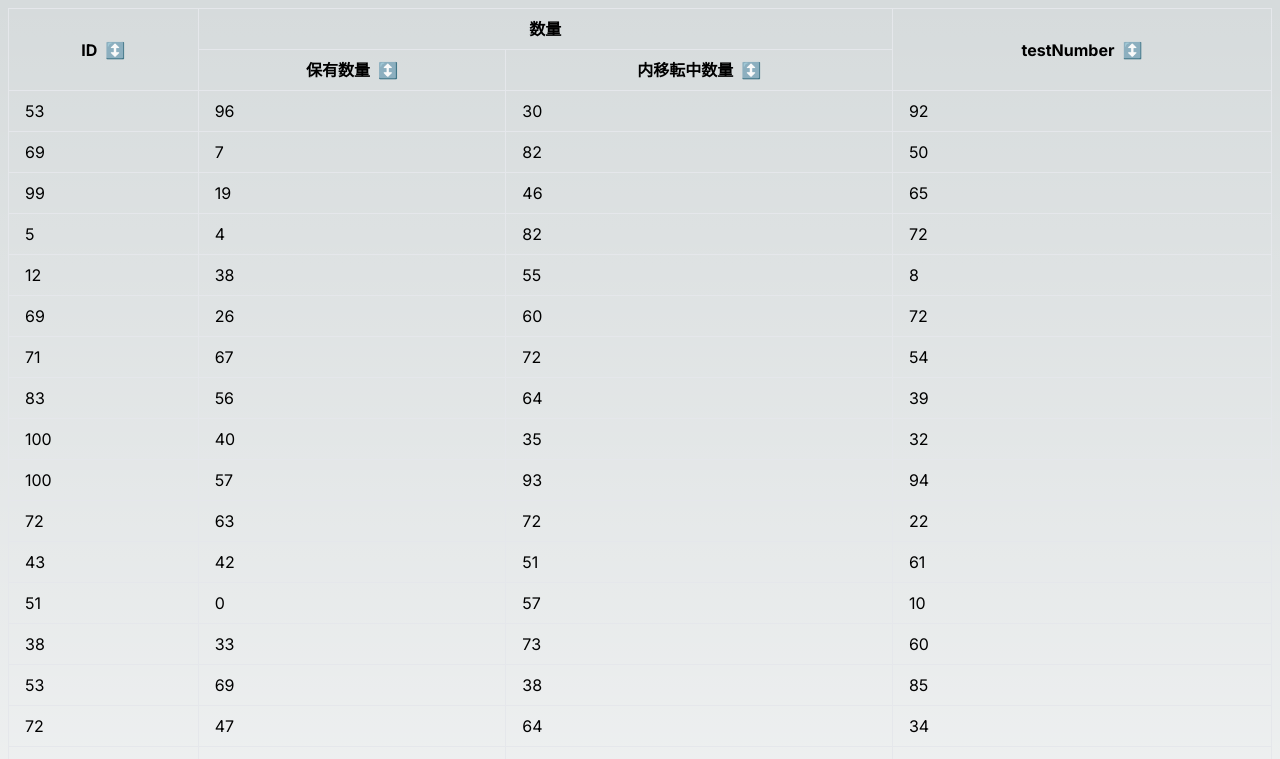
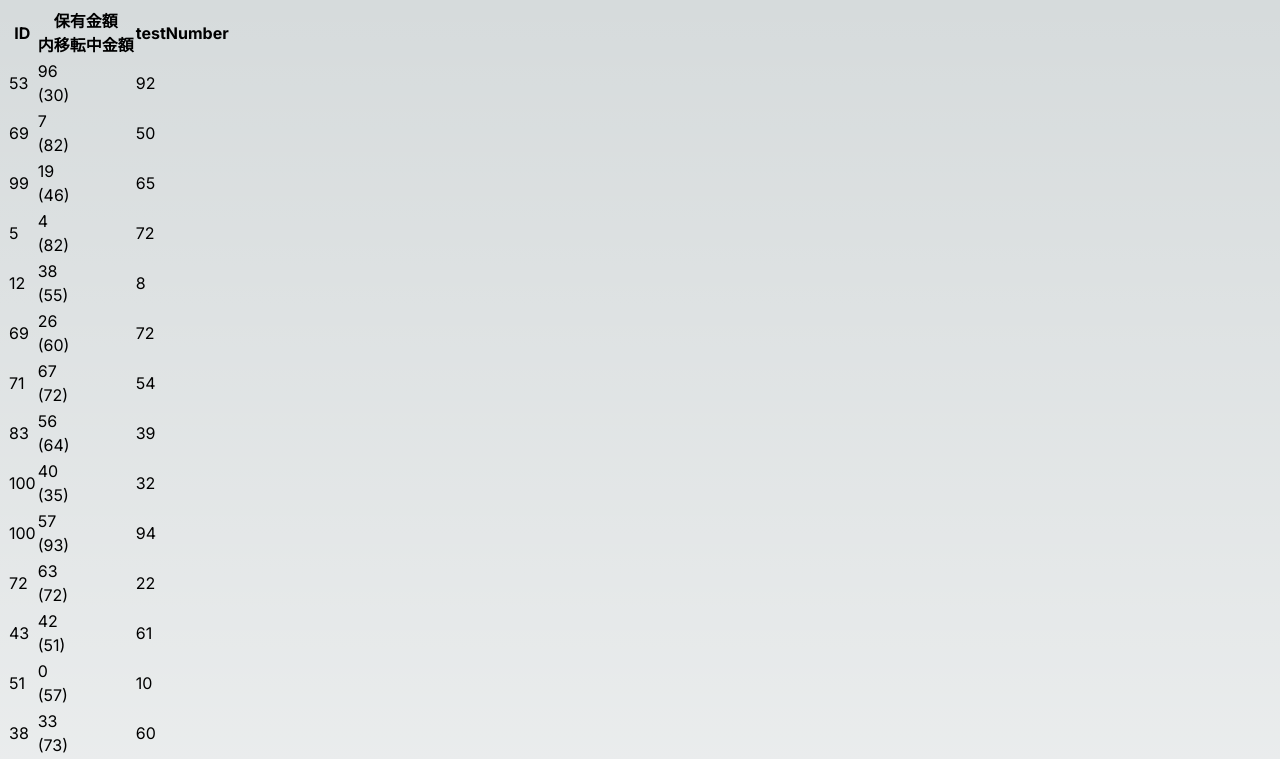
Before and after one commit to sinsinpurin/tanstacktable-test, a Next.js app: page / in a window 1280 px wide. Shown: the top 759 px of the page. Built offline with nearby package versions, Linux system fonts and the light colour scheme.

Commit message:
use sortFn

```diff
--- /dev/null
+++ b/app/components/customTable2.tsx
@@ -0,0 +1,107 @@
+// customTable2.tsx
+"use client";
+import React from "react";
+import type { ColumnDef, SortingState } from "@tanstack/react-table";
+import {
+	getCoreRowModel,
+	getSortedRowModel,
+	useReactTable,
+	flexRender,
+} from "@tanstack/react-table";
+import type { SortState } from "../page";
+
+interface CustomTableProps<T> {
+	data: T[];
+	columns: ColumnDef<T, any>[];
+	sorting: SortingState;
+	onSortingChange: (
+		updater: SortingState | ((prev: SortingState) => SortingState),
+	) => void;
+	amountSortState: SortState;
+}
+
+export const CustomTable = <T extends object>({
+	data,
+	columns,
+	sorting,
+	onSortingChange,
+	amountSortState,
+}: CustomTableProps<T>) => {
+	const table = useReactTable({
+		data,
+		columns,
+		state: {
+			sorting,
+		},
+		onSortingChange,
+		getCoreRowModel: getCoreRowModel(),
+		getSortedRowModel: getSortedRowModel(),
+		enableSortingRemoval: false,
+	});
+
+	const getAmountSortIcon = (sortState: SortState) => {
+		switch (sortState) {
+			case "amountAsc":
+				return " 🔼A";
+			case "amountDesc":
+				return " 🔽A";
+			case "pendingAsc":
+				return " 🔼P";
+			case "pendingDesc":
+				return " 🔽P";
+			default:
+				return "";
+		}
+	};
+
+	return (
+		<table>
+			<thead>
+				{table.getHeaderGroups().map((headerGroup) => (
+					<tr key={headerGroup.id}>
+						{headerGroup.headers.map((header) => (
+							<th key={header.id}>
+								{header.isPlaceholder ? null : (
+									// biome-ignore lint:
+									<div
+										className={
+											header.column.getCanSort()
+												? "cursor-pointer select-none"
+												: ""
+										}
+										onClick={header.column.getToggleSortingHandler()}
+									>
+										{flexRender(
+											header.column.columnDef.header,
+											header.getContext(),
+										)}
+										{header.column.id === "amount"
+											? getAmountSortIcon(amountSortState)
+											: header.column.getIsSorted() && (
+													<span>
+														{header.column.getIsSorted() === "desc"
+															? " 🔽"
+															: " 🔼"}
+													</span>
+												)}
+									</div>
+								)}
+							</th>
+						))}
+					</tr>
+				))}
+			</thead>
+			<tbody>
+				{table.getRowModel().rows.map((row) => (
+					<tr key={row.id}>
+						{row.getVisibleCells().map((cell) => (
+							<td key={cell.id}>
+								{flexRender(cell.column.columnDef.cell, cell.getContext())}
+							</td>
+						))}
+					</tr>
+				))}
+			</tbody>
+		</table>
+	);
+};
--- a/app/page.tsx
+++ b/app/page.tsx
@@ -1,16 +1,19 @@
+"use client";
+// page.tsx
 "use client";
 
 import * as React from "react";
+import type { ColumnDef, Row, SortingState } from "@tanstack/react-table";
 import { createColumnHelper } from "@tanstack/react-table";
 import { faker } from "@faker-js/faker";
-import { CustomTable } from "./components/customTable";
+import { CustomTable } from "./components/customTable2";
 
-declare module "@tanstack/table-core" {
-	// @ts-expect-error
-	interface ColumnMeta<TData extends RowData, TValue> {
-		rowSpan?: string;
-	}
-}
+export type SortState =
+	| "amountAsc"
+	| "amountDesc"
+	| "pendingAsc"
+	| "pendingDesc"
+	| false;
 
 type Test = {
 	id: number | string;
@@ -19,7 +22,6 @@ type Test = {
 	testNumber: number;
 };
 
-// NOTE: ダミーデータ作成
 const defaultData: Test[] = Array.from({ length: 30 }, () => ({
 	id: faker.number.int({ min: 0, max: 100 }),
 	pendingTransfer: faker.number.int({ min: 0, max: 100 }),
@@ -27,43 +29,109 @@ const defaultData: Test[] = Array.from({ length: 30 }, () => ({
 	testNumber: faker.number.int({ min: 0, max: 100 }),
 }));
 
+export const dualSort = (
+	rowA: Row<Test>,
+	rowB: Row<Test>,
+	sortState: SortState,
+): number => {
+	const aAmount = rowA.original.amount;
+	const bAmount = rowB.original.amount;
+	const aPending = rowA.original.pendingTransfer;
+	const bPending = rowB.original.pendingTransfer;
+
+	switch (sortState) {
+		case "amountAsc":
+			return aAmount - bAmount;
+		case "amountDesc":
+			return bAmount - aAmount;
+		case "pendingAsc":
+			return aPending - bPending;
+		case "pendingDesc":
+			return bPending - aPending;
+		default:
+			return 0;
+	}
+};
+
 const columnHelper = createColumnHelper<Test>();
 
-const columns = [
+export const Home = () => {
+	const [data] = React.useState<Test[]>(() => [...defaultData]);
+	const [sorting, setSorting] = React.useState<SortingState>([]);
+	const [amountSortState, setAmountSortState] =
+		React.useState<SortState>(false);
+
+	const handleSortingChange = React.useCallback(
+		(updater: SortingState | ((prev: SortingState) => SortingState)) => {
+			setSorting((prev) => {
+				const next = typeof updater === "function" ? updater(prev) : updater;
+				if (next.length > 0 && next[0].id === "amount") {
+					setAmountSortState((prevState) => {
+						switch (prevState) {
+							case false:
+								return "amountAsc";
+							case "amountAsc":
+								return "amountDesc";
+							case "amountDesc":
+								return "pendingAsc";
+							case "pendingAsc":
+								return "pendingDesc";
+							case "pendingDesc":
+								return false;
+							default:
+								return false;
+						}
+					});
+				} else {
+					setAmountSortState(false);
+				}
+				return next;
+			});
+		},
+		[],
+	);
+
+	const columns = React.useMemo(
+		() => [
 			columnHelper.accessor("id", {
 				id: "id",
 				cell: (info) => info.getValue(),
 				header: () => "ID",
 			}),
-	columnHelper.group({
-		id: "数量",
-		header: () => <span>数量</span>,
-		columns: [
-			columnHelper.accessor((row) => row.amount, {
+			columnHelper.accessor("amount", {
 				id: "amount",
-				cell: (info) => info.getValue(),
-				header: () => <span>保有数量</span>,
-			}),
-			columnHelper.accessor("pendingTransfer", {
-				id: "pendingTransfer",
-				header: () => <span>内移転中数量</span>,
-				cell: (info) => info.getValue(),
-			}),
-		],
+				header: () => (
+					<div>
+						<p>保有金額</p>
+						<p>内移転中金額</p>
+					</div>
+				),
+				cell: (info) => (
+					<div>
+						<p>{info.row.original.amount}</p>
+						<p>{`(${info.row.original.pendingTransfer})`}</p>
+					</div>
+				),
+				sortingFn: (rowA, rowB) => dualSort(rowA, rowB, amountSortState),
 			}),
 			columnHelper.accessor("testNumber", {
 				id: "testNumber",
 				cell: (info) => info.getValue(),
 				header: () => "testNumber",
 			}),
-];
-
-export const Home = () => {
-	const [data, _setData] = React.useState<Test[]>(() => [...defaultData]);
+		],
+		[amountSortState],
+	);
 
 	return (
 		<div className="p-2">
-			<CustomTable data={data} columns={columns} />
+			<CustomTable
+				data={data}
+				columns={columns}
+				sorting={sorting}
+				onSortingChange={handleSortingChange}
+				amountSortState={amountSortState}
+			/>
 		</div>
 	);
 };
```
Also changed, not shown: app/components/customTable1.tsx (renamed from app/components/customTable.tsx). Lines whose indentation alone changed are shown as unchanged.
